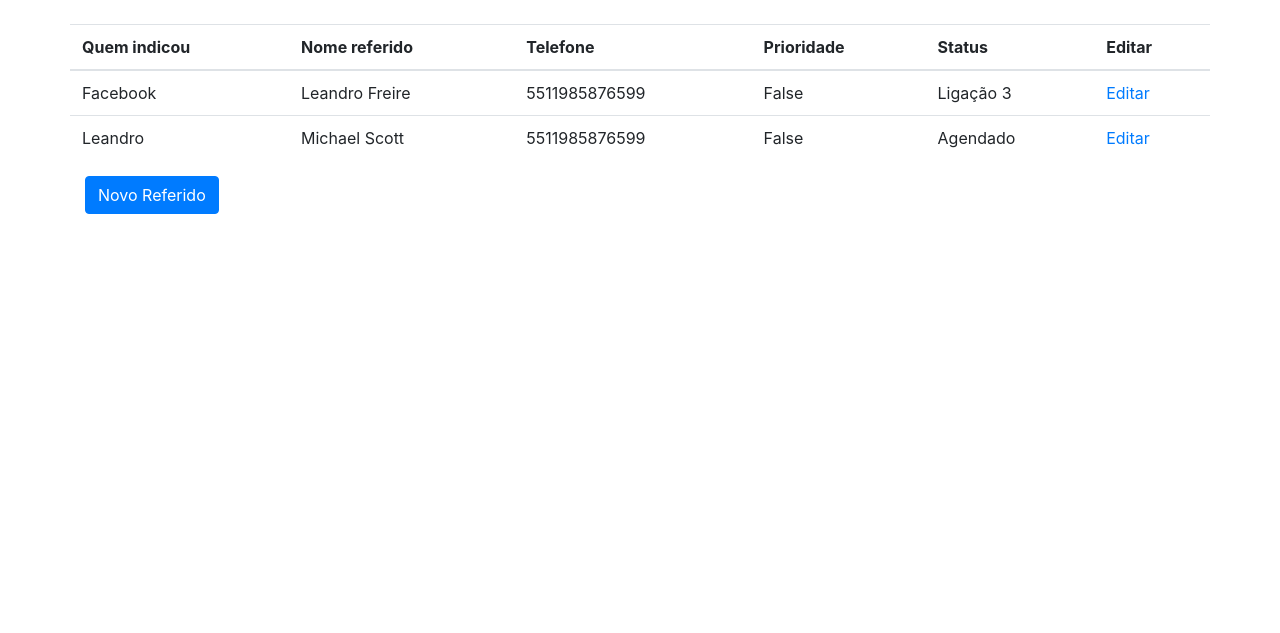
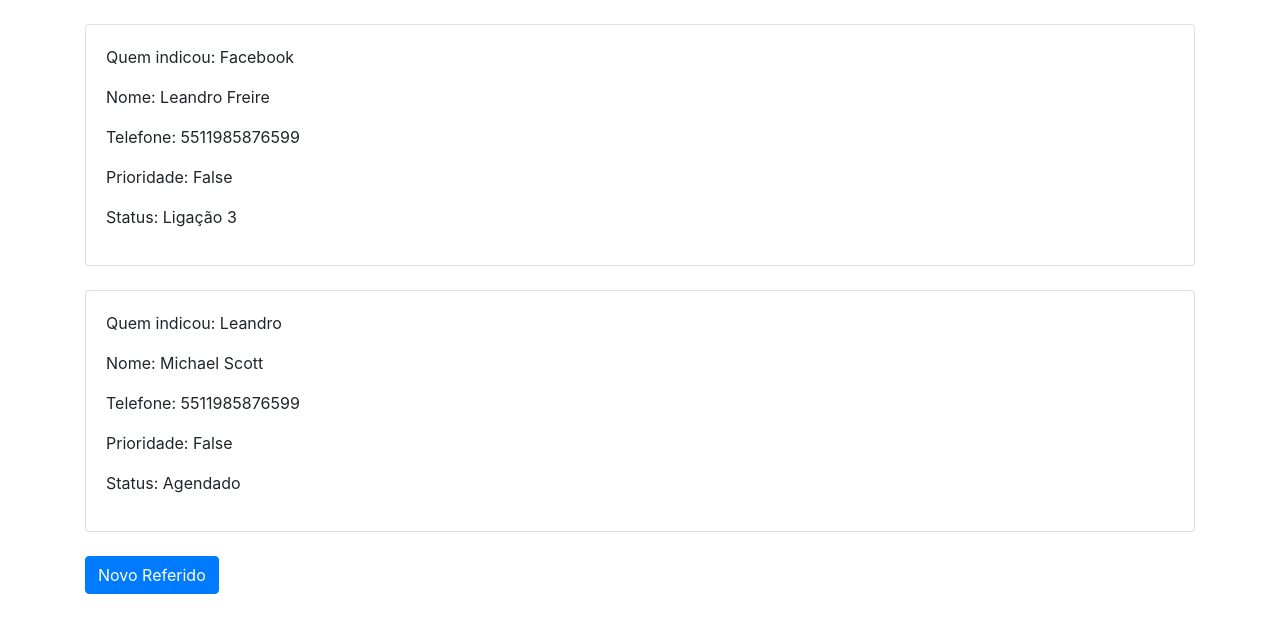
Before and after one commit to leandrofreire13/leadwsp, a Django app: page /referidos in a window 1280 px wide. Shown: the part 56-689 px from the top of the page. Run offline with Django 3.2, Linux system fonts and the light colour scheme; data comes from the database, SQL or seed files in the repository; some libraries are stand-ins or nearby versions.

Commit message:
Referidos em card

```diff
--- a/referidos/templates/referidos/lista_referidos.html
+++ b/referidos/templates/referidos/lista_referidos.html
@@ -1,33 +1,20 @@
 {% extends 'referidos/base.html' %}
 
 {% block content %}
-
-    <div class="row">
-        <table class="table">
-            <thead>
-            <tr>
-                <th scope="col">Quem indicou</th>
-                <th scope="col">Nome referido</th>
-                <th scope="col">Telefone</th>
-                <th scope="col">Prioridade</th>
-                <th scope="col">Status</th>
-                <th scope="col">Editar</th>
-            </tr>
-            </thead>
-            <tbody>
-            {% for referido in referidos %}
-            <tr>
-                <td>{{ referido.quem_indicou }}</td>
-                <td>{{ referido.nome }}</td>
-                <td>{{ referido.telefone }}</td>
-                <td>{{ referido.prioridade }}</td>
-                <td>{{ referido.status }}</td>
-                <td><a class="" href="{% url 'referido_edit' pk=referido.pk %}"><span class="glyphicon glyphicon-pencil">Editar</span></a></td>
-            </tr>
-            {% endfor %}
-            </tbody>
-        </table>
+{% for referido in referidos %}
+<div class="card">
+    <div class="card-body">
+        <p>Quem indicou: {{ referido.quem_indicou }}</p>
+        <p>Nome: {{ referido.nome }} </p>
+        <p>Telefone: {{ referido.telefone }} </p>
+        <p>Prioridade: {{ referido.prioridade }} </p>
+        <p>Status: {{ referido.status }} </p>
+        <p></p>
     </div>
+</div>
+<br>
+{% endfor %}
+<div>
     <a class="btn btn-primary" href="referidos/new" role="button">Novo Referido</a>
-
+</div>
 {% endblock %}
```
